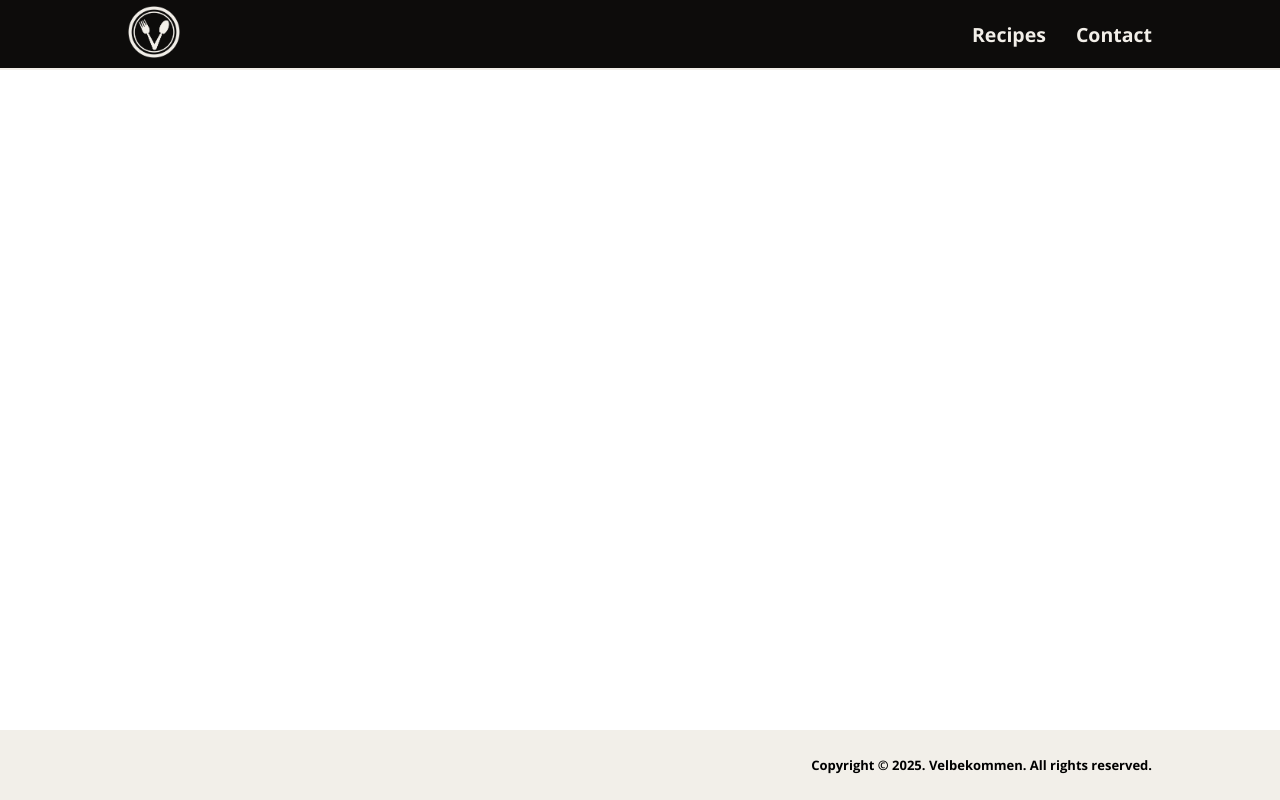
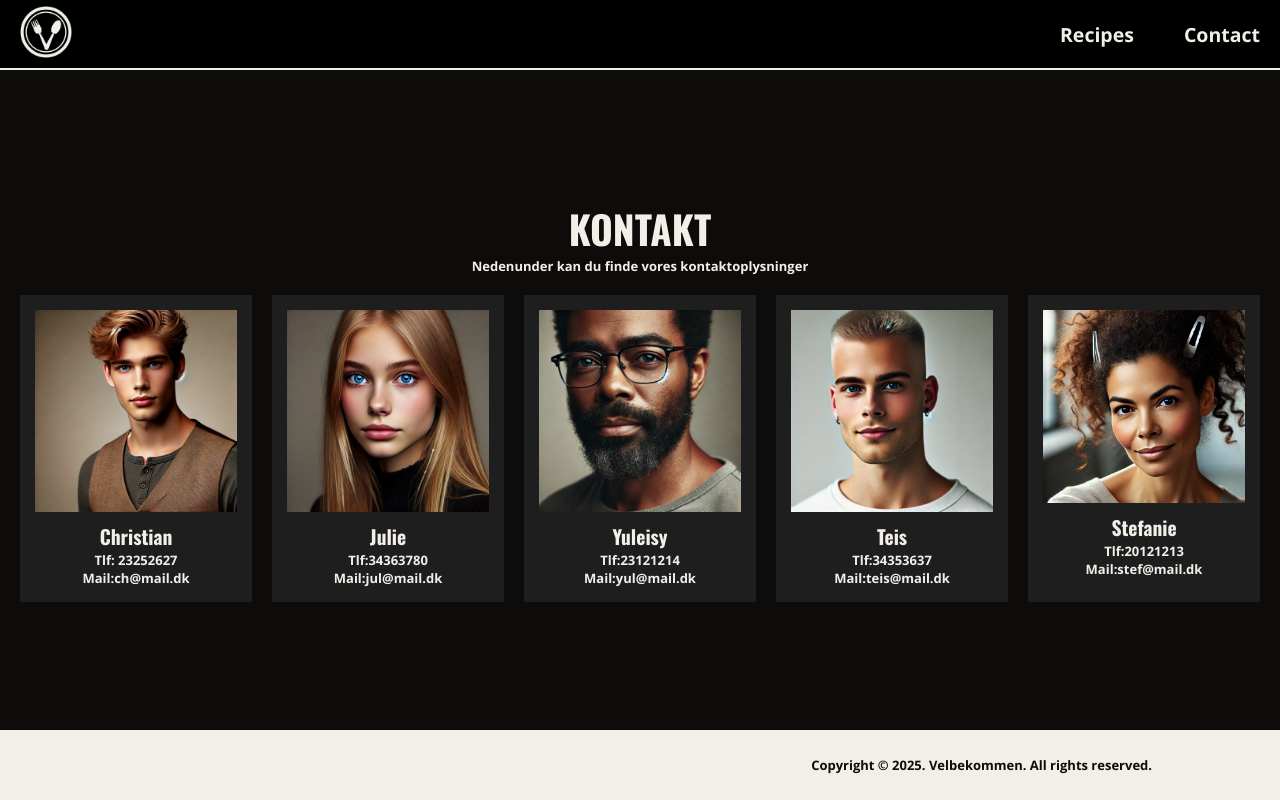
Before and after one commit to Juth0001/velbekommen, a plain HTML site: page contact.html in a window 1280 px wide. Drawn offline with nearby package versions, Linux system fonts and the light colour scheme.

Commit message:
makes contact site

```diff
--- /dev/null
+++ b/WEBSITE/CSS/contact.css
@@ -0,0 +1,76 @@
+body {
+    --primary: #0d0c0b;
+	--primary-light-shade: #171717;
+	--secondary: #f2efe9;
+	--accent: #f23e26;
+	--accent-light-shade: #ffa599;
+
+    background-color: var(--primary);
+    color: var(--secondary);
+    --open: "Open Sans", serif;
+    --oswald: "Oswald", sans-serif;
+
+    margin: 0;
+}
+
+header {
+    background-color: black;
+    padding: 10px 20px;
+    display: flex;
+    justify-content: space-between;
+    align-items: center;
+}
+
+nav a {
+    color: white;
+    margin-left: 20px;
+    text-decoration: none;
+}
+
+nav a.active {
+    font-weight: bold;
+}
+
+main {
+    text-align: center;
+    padding: 20px;
+    height: auto;
+}
+
+h1 {
+    font-family: var(--oswald);
+    font-size: 3rem;
+}
+
+p {
+    font-family: var(--open);
+}
+
+.contact-cards {
+    display: flex;
+    justify-content: center;
+    gap: 20px;
+    margin: auto;
+    margin-top: 20px;
+}
+
+.card {
+    background-color: #1e1e1e;
+    padding: 15px;
+    /* border-radius: 8px; */
+    width: 400px;
+    text-align: center;
+}
+
+.photo {
+    background-color: #ccc;
+    max-width: 100%;
+    display: flex;
+    align-items: center;
+    justify-content: center;
+    margin-bottom: 10px;
+}
+
+footer {
+    color: var(--primary);
+}
--- a/contact.html
+++ b/contact.html
@@ -7,11 +7,13 @@
     <title>HOME</title>
 
     <link rel="shortcut icon" href="./WEBSITE/ASSETS/Images/Light Logos/Favicon_light.png" type="image/x-icon" />
-		<link
-			href="https://fonts.googleapis.com/css2?family=Oswald:wght@200..700&family=Outfit:wght@100..900&family=Poppins:wght@100..900&family=Open+Sans:wght@100..900&display=swap"
-			rel="stylesheet" />
+    <link href="https://fonts.googleapis.com/css2?family=Oswald:wght@200..700&family=Outfit:wght@100..900&family=Poppins:wght@100..900&family=Open+Sans:wght@100..900&display=swap" rel="stylesheet" />
+    <link rel="preconnect" href="https://fonts.googleapis.com" />
+    <link rel="preconnect" href="https://fonts.gstatic.com" crossorigin />
+    <link href="https://fonts.googleapis.com/css2?family=Open+Sans:ital,wght@0,300..800;1,300..800&display=swap" rel="stylesheet" />
     <link rel="stylesheet" href="./WEBSITE/CSS/general.css" />
     <link rel="stylesheet" href="./WEBSITE/CSS/elements_style.css" />
+    <link rel="stylesheet" href="./WEBSITE/CSS/contact.css" />
   </head>
 
   <body>
@@ -47,7 +49,42 @@
     </header>
 
     <!------------ MAIN ------------>
-		<main></main>
+    <main>
+      <h1>KONTAKT</h1>
+      <p class="contact_flavortext">Nedenunder kan du finde vores kontaktoplysninger</p>
+      <div class="contact-cards">
+        <div class="card">
+          <img class="photo" src="WEBSITE/ASSETS/Images/contact imgs/christian.webp" alt="christian" />
+          <h2>Christian</h2>
+          <p>Tlf: 23252627</p>
+          <p>Mail:ch@mail.dk</p>
+        </div>
+        <div class="card">
+          <img class="photo" src="WEBSITE/ASSETS/Images/contact imgs/julie.webp" alt="julie" />
+          <h2>Julie</h2>
+          <p>Tlf:34363780</p>
+          <p>Mail:jul@mail.dk</p>
+        </div>
+        <div class="card">
+          <img class="photo" src="WEBSITE/ASSETS/Images/contact imgs/yolo.webp" alt="yuleisy" />
+          <h2>Yuleisy</h2>
+          <p>Tlf:23121214</p>
+          <p>Mail:yul@mail.dk</p>
+        </div>
+        <div class="card">
+          <img class="photo" src="WEBSITE/ASSETS/Images/contact imgs/teis.webp" alt="teis" />
+          <h2>Teis</h2>
+          <p>Tlf:34353637</p>
+          <p>Mail:teis@mail.dk</p>
+        </div>
+        <div class="card">
+          <img class="photo" src="WEBSITE/ASSETS/Images/contact imgs/stef.PNG" alt="stefanie" />
+          <h2>Stefanie</h2>
+          <p>Tlf:20121213</p>
+          <p>Mail:stef@mail.dk</p>
+        </div>
+      </div>
+    </main>
 
     <!------------ FOOTER ------------>
     <footer>
```
Also changed, not shown: WEBSITE/ASSETS/Images/contact imgs/christian.webp (added), WEBSITE/ASSETS/Images/contact imgs/julie.webp (added), WEBSITE/ASSETS/Images/contact imgs/stef.PNG (added), WEBSITE/ASSETS/Images/contact imgs/teis.webp (added), WEBSITE/ASSETS/Images/contact imgs/yolo.webp (added). Lines whose indentation alone changed are shown as unchanged.
